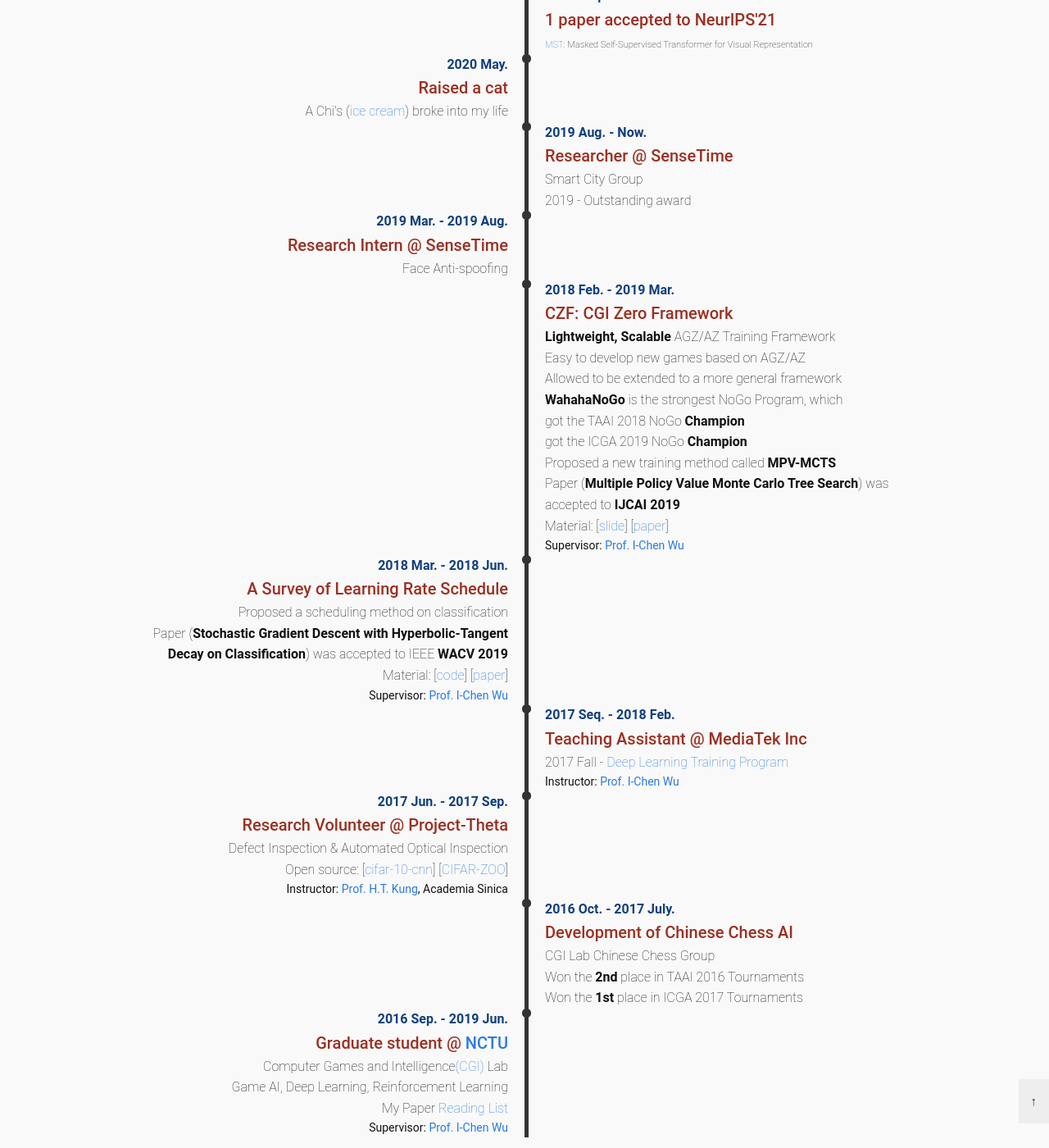
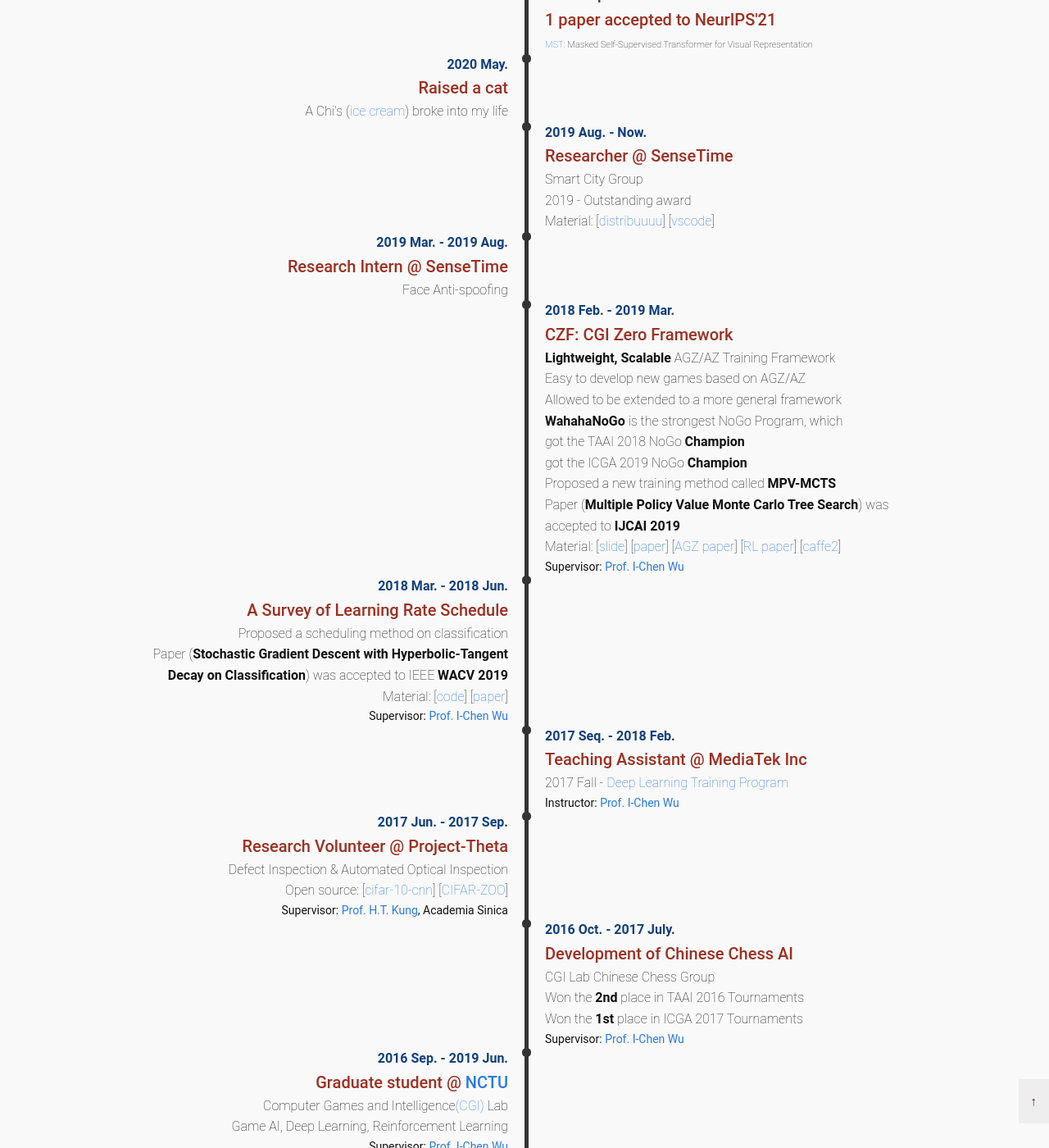
Before and after one commit to BIGBALLON/bigballon.github.io, a Jekyll site: the page built from index.html, in a window 1280 px wide and 1400 px high, scrolled down 965 px. Shown: the whole window at 82% size. Built offline with Jekyll 4.4.1, drawn with Linux system fonts in a browser that asks for light colours.

Commit message:
update links

```diff
--- a/_data/experiences.yml
+++ b/_data/experiences.yml
@@ -1,6 +1,7 @@
 - date:  "2022 Mar."
   title: "2 paper accepted to CVPR'22"
-  desc:  "<small><small><a href='https://openaccess.thecvf.com/content/CVPR2022/html/Wang_Semi-Supervised_Semantic_Segmentation_Using_Unreliable_Pseudo-Labels_CVPR_2022_paper.html'>U2PL</a>: Semi-Supervised Semantic Segmentation Using Unreliable Pseudo Labels<br><a href='https://openaccess.thecvf.com/content/CVPR2022/html/Li_UniVIP_A_Unified_Framework_for_Self-Supervised_Visual_Pre-Training_CVPR_2022_paper.html'>UniVIP</a>: A Unified Framework for Self-Supervised Visual Pre-training</small></small> "
+  desc:  "<small><small><a href='https://haochen-wang409.github.io/U2PL/'>U2PL</a>: Semi-Supervised Semantic Segmentation Using Unreliable Pseudo Labels<br>
+  <a href='https://openaccess.thecvf.com/content/CVPR2022/html/Li_UniVIP_A_Unified_Framework_for_Self-Supervised_Visual_Pre-Training_CVPR_2022_paper.html'>UniVIP</a>: A Unified Framework for Self-Supervised Visual Pre-training</small></small> "
   host:  false
   brief: true
 - date:  "2021 Dec."
@@ -20,7 +21,9 @@
   brief: true
 - date:  "2019 Aug. - Now."
   title: "Researcher @ SenseTime"
-  desc:  "Smart City Group</br>2019 - Outstanding award"
+  desc:  "Smart City Group</br>2019 - Outstanding award</br>
+  Material: [<a href='https://zhuanlan.zhihu.com/p/360405558'>distribuuuu</a>]
+  [<a href='https://zhuanlan.zhihu.com/p/295459178'>vscode</a>]"
   host:  false
   brief: true
 - date:  "2019 Mar. - 2019 Aug."
@@ -30,7 +33,18 @@
   brief: true
 - date:  "2018 Feb. - 2019 Mar."
   title: "CZF: CGI Zero Framework"
-  desc:  "<b>Lightweight, Scalable</b> AGZ/AZ Training Framework</br>Easy to develop new games based on AGZ/AZ</br>Allowed to be extended to a more general framework</br><b>WahahaNoGo</b> is the strongest NoGo Program, which</br>got the TAAI 2018 NoGo <b>Champion</b></br>got the ICGA 2019 NoGo <b>Champion</b><br>Proposed a new training method called <b>MPV-MCTS</b><br>Paper (<b>Multiple Policy Value Monte Carlo Tree Search</b>) was accepted to <b>IJCAI 2019</b><br>Material: [<a href='https://github.com/BIGBALLON/bigballon.github.io/files/3309768/thesis_a-software-framework-for-alphazero-like-applications.pdf'>slide</a>] [<a href='https://www.ijcai.org/Proceedings/2019/0653.pdf'>paper</a>]"
+  desc:  "<b>Lightweight, Scalable</b> AGZ/AZ Training Framework</br>
+  Easy to develop new games based on AGZ/AZ</br>Allowed to be extended to a more general framework</br>
+  <b>WahahaNoGo</b> is the strongest NoGo Program, which</br>
+  got the TAAI 2018 NoGo <b>Champion</b></br>
+  got the ICGA 2019 NoGo <b>Champion</b><br>
+  Proposed a new training method called <b>MPV-MCTS</b><br>
+  Paper (<b>Multiple Policy Value Monte Carlo Tree Search</b>) was accepted to <b>IJCAI 2019</b><br>
+  Material: [<a href='https://github.com/BIGBALLON/bigballon.github.io/files/3309768/thesis_a-software-framework-for-alphazero-like-applications.pdf'>slide</a>]
+  [<a href='https://www.ijcai.org/Proceedings/2019/0653.pdf'>paper</a>]
+  [<a href='https://github.com/BIGBALLON/Toward-AGZ'>AGZ paper</a>]
+  [<a href='https://github.com/BIGBALLON/Paper_List/blob/master/README.md'>RL paper</a>]
+  [<a href='https://github.com/BIGBALLON/Caffe2-Tutorial'>caffe2</a>]"
   host:
     name: "<a href='http://aigames.nctu.edu.tw/~icwu/'>Prof. I-Chen Wu</a>"
     role: "Supervisor"
@@ -55,15 +69,19 @@
   brief: true
   host:
     name: "<a href='https://www.eecs.harvard.edu/htk/'>Prof. H.T. Kung</a>, Academia Sinica"
-    role: "Instructor"
+    role: "Supervisor"
 - date:  "2016 Oct. - 2017 July."
   title: "Development of Chinese Chess AI"
-  desc:  "CGI Lab Chinese Chess Group</br>Won the <b>2nd</b> place in TAAI 2016 Tournaments</br>Won the <b>1st</b> place in ICGA 2017 Tournaments"
+  desc:  "CGI Lab Chinese Chess Group</br>
+  Won the <b>2nd</b> place in TAAI 2016 Tournaments</br>
+  Won the <b>1st</b> place in ICGA 2017 Tournaments"
   brief: true
-  host:  false
+  host:
+    name: "<a href='http://aigames.nctu.edu.tw/~icwu/'>Prof. I-Chen Wu</a>"
+    role: "Supervisor"
 - date:  "2016 Sep. - 2019 Jun."
   title: "Graduate student @ <a href='http://www.nctu.edu.tw/'>NCTU</a>"
-  desc:  "Computer Games and Intelligence<a href='http://www.aigames.nctu.edu.tw/'>(CGI)</a> Lab</br>Game AI, Deep Learning, Reinforcement Learning</br>My Paper <a href='https://github.com/BIGBALLON/Paper_List/blob/master/README.md'>Reading List</a>"
+  desc:  "Computer Games and Intelligence<a href='http://www.aigames.nctu.edu.tw/'>(CGI)</a> Lab</br>Game AI, Deep Learning, Reinforcement Learning</br>"
   host:
     name: "<a href='http://aigames.nctu.edu.tw/~icwu/'>Prof. I-Chen Wu</a>"
     role: "Supervisor"
--- a/archive/index.html
+++ b/archive/index.html
@@ -76,6 +76,7 @@
             href="https://github.com/BIGBALLON/bigballon.github.io/files/3309768/thesis_a-software-framework-for-alphazero-like-applications.pdf">[slide]</a><br>
           <a href="https://tcga.tw/icga-computer-olympiad-2019/en/">[icga 2019]</a><br>
           <a href="https://www.tcga.tw/taai2018/en/">[taai 2018]</a>
+          <a href="https://github.com/BIGBALLON/Toward-AGZ">[paper list]</a>
 
         </td>
       </tr>
@@ -94,7 +95,7 @@
         <td>
           <a href="https://github.com/BIGBALLON/Caffe2-Tutorial"><img
               src="https://img.shields.io/github/stars/BIGBALLON/Caffe2-Tutorial?style=social"></a><br>
-          <a href="https://github.com/BIGBALLON/Caffe2-Tutorial"><img
+          <a href="https://github.com/BIGBALLON/PyTorch-CPP"><img
               src="https://img.shields.io/github/stars/BIGBALLON/PyTorch-CPP?style=social"></a>
         </td>
       </tr>
```
